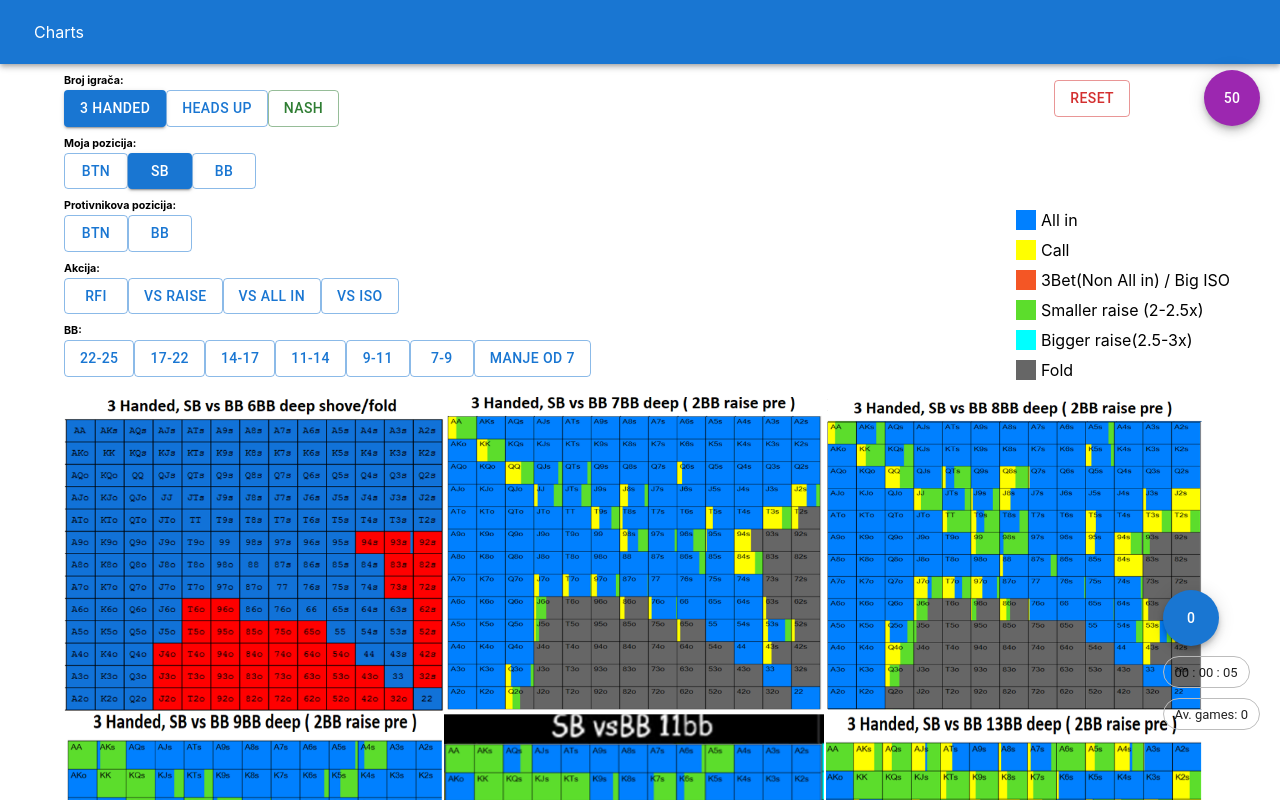
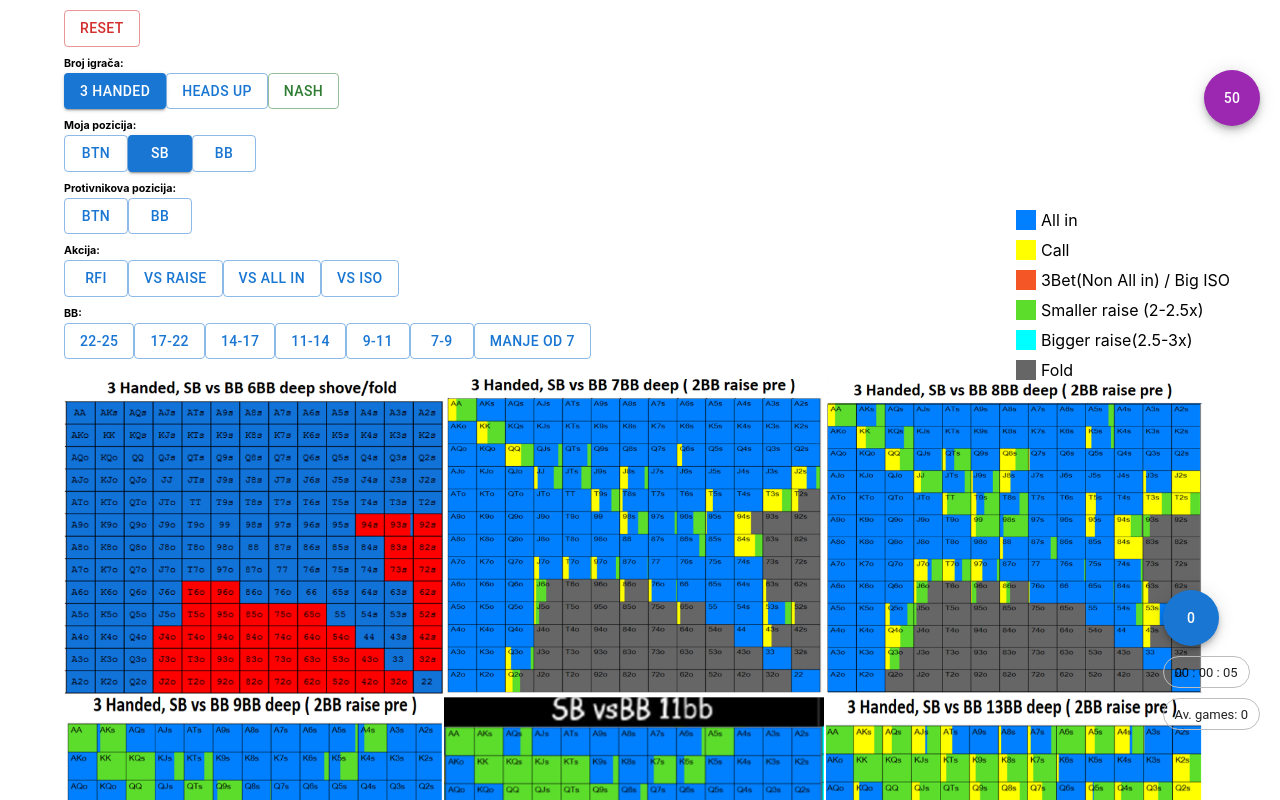
Before and after one commit to tortikolis/spinapp, a Next.js app: page / in a window 1280 px wide. Shown: the top 800 px of the page. Built offline with nearby package versions, Linux system fonts and the light colour scheme.

Commit message:
move reset del nav

```diff
--- a/pages/index.js
+++ b/pages/index.js
@@ -1,6 +1,5 @@
 import Head from 'next/head'
 import Form from '../src/components/Form'
-import Nav from '../src/components/Nav'
 
 
 export default function Home() {
@@ -13,7 +12,6 @@ export default function Home() {
       </Head>
 
       <main>
-        <Nav />
         <Form />
       </main>
     </div>
--- a/src/components/Form.js
+++ b/src/components/Form.js
@@ -53,7 +53,7 @@ const Form = () => {
 
     return(
         <Container>
-            <Button variant="outlined" color="error" sx={{position:'absolute', top: '80px', right:'150px'}} onClick={handleReset}>Reset</Button>
+            <Button variant="outlined" color="error" onClick={handleReset} sx={{marginTop:'10px'}}>Reset</Button>
             <Nplayers setNplayers={setNplayers} nPlayers={nPlayers}/>
             <Hposition setHposition={setHposition} hPosition={hPosition} nPlayers={nPlayers}/>
             <Vposition vPosition={vPosition} setVposition={setVposition} nPlayers={nPlayers} hPosition={hPosition}/>
```
